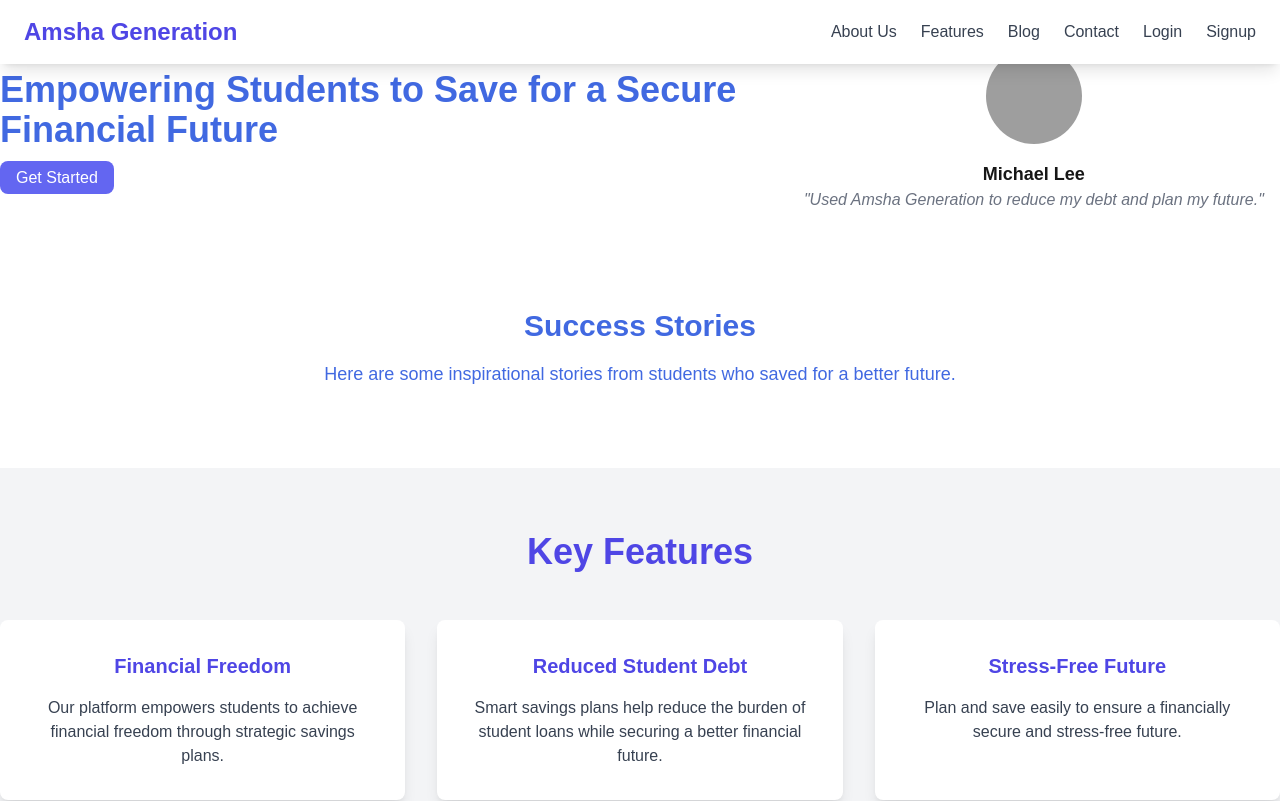
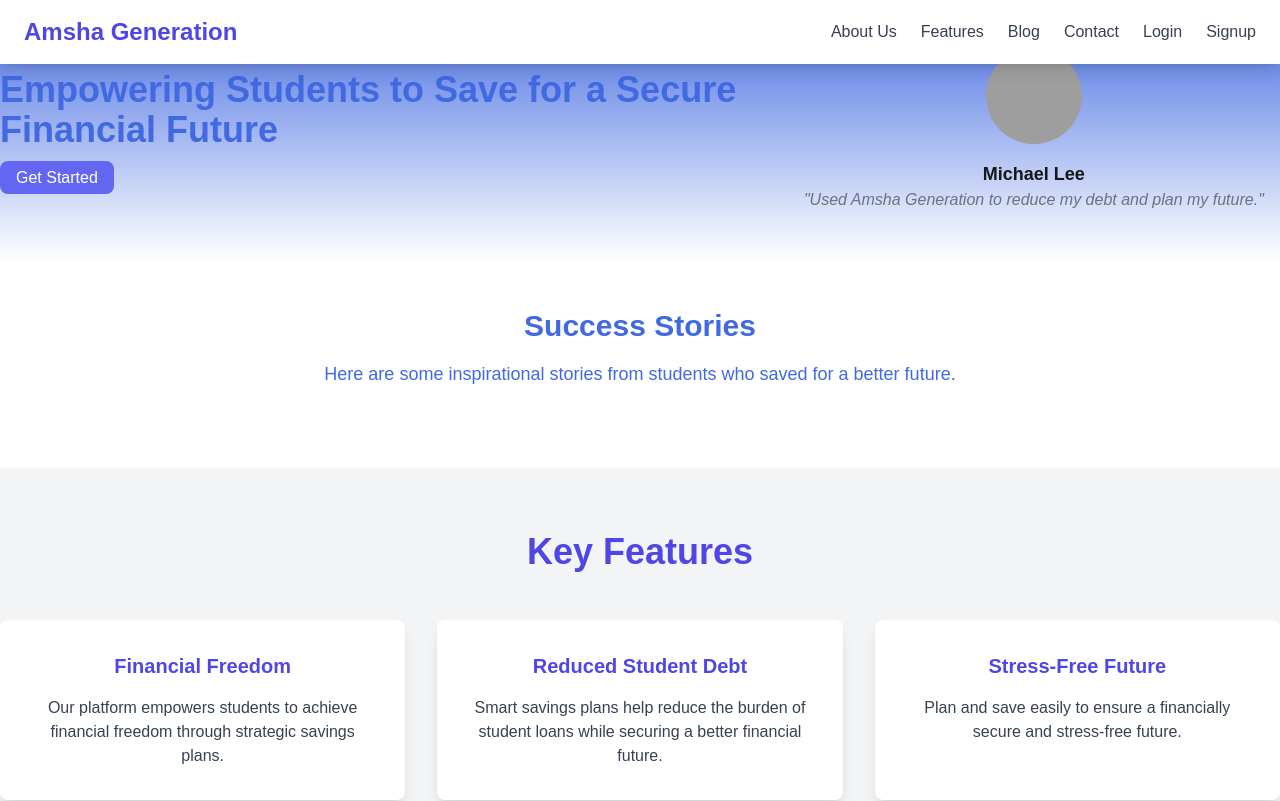
Before and after one commit to etyanglinus/amsha_generation, a Next.js app: page / in a window 1280 px wide. Shown: the top 801 px of the page. Built offline with nearby package versions, Linux system fonts and the light colour scheme; grey boxes are pictures that could not be loaded.

Commit message:
styling the hero section

```diff
--- a/src/components/Hero.js
+++ b/src/components/Hero.js
@@ -1,9 +1,9 @@
 "use client";
 
-import { useState, useEffect } from "react";
 import Image from 'next/image'; // Import Image component from Next.js
 import Link from 'next/link'; // Import Link component
-import styles from './../styles/Hero.module.css';
+import { useEffect, useState } from "react";
+import styles from './../styles/Hero.module.css'; // Make sure you import the styles
 
 const Hero = () => {
   const [currentStory, setCurrentStory] = useState(0);
@@ -12,7 +12,7 @@ const Hero = () => {
     {
       name: "John Doe",
       caption: "Saved 10% of my income and paid off my student loans in 2 years.",
-      image: "/images/john.jpg", // Replace with your image path
+      image: "/images/john.jpg",
     },
     {
       name: "Jane Smith",
@@ -37,7 +37,7 @@ const Hero = () => {
   }, [successStories.length]);
 
   return (
-    <section className="hero bg-white py-12">
+    <section className={`${styles.hero} hero py-12`}>
       <div className="container mx-auto flex justify-between items-center">
         {/* Left Side: Mission Statement */}
         <div className="text-left">
--- a/src/styles/Hero.module.css
+++ b/src/styles/Hero.module.css
@@ -1,13 +1,18 @@
 .hero {
-    display: flex;
-    align-items: center;
-    justify-content: center;
-    height: 100vh; /* Adjust as needed */
-    background: linear-gradient(to left, white, royalblue);
-    padding: 20px; /* Optional padding */
-  }
+  background: linear-gradient(to bottom, #4169e1, #ffffff); /* Royal blue to white */
+  padding: 3rem 0; /* Adjust padding as needed */
+}
 
-  .content {
-    max-width: 800px;
-    text-align: center;
-  }
+.text-left {
+  max-width: 50%; /* Optional: limit width for better layout */
+}
+
+.slideshow {
+  display: flex;
+  justify-content: center;
+  align-items: center;
+}
+
+.success-story {
+  text-align: center;
+}
```
